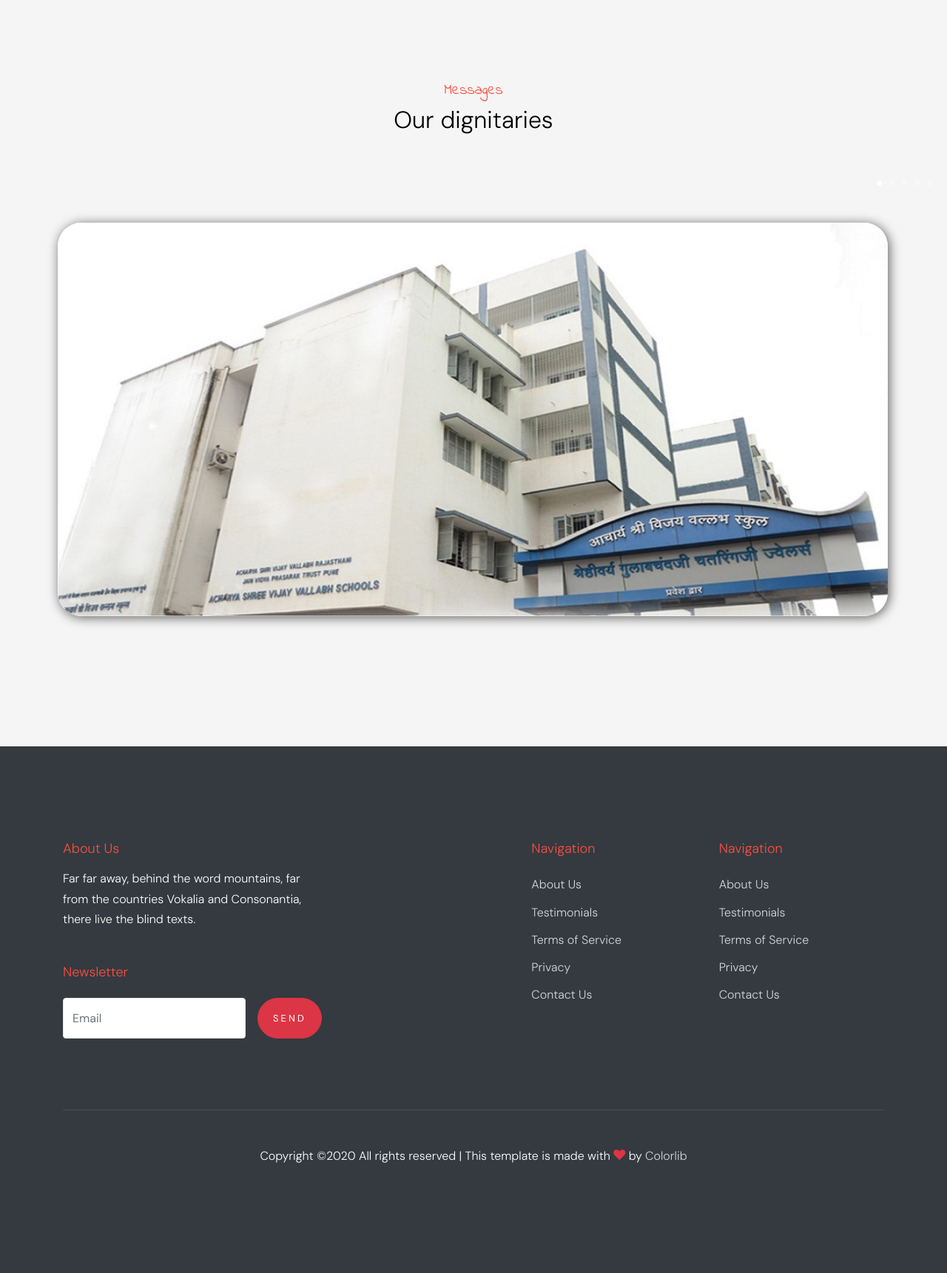
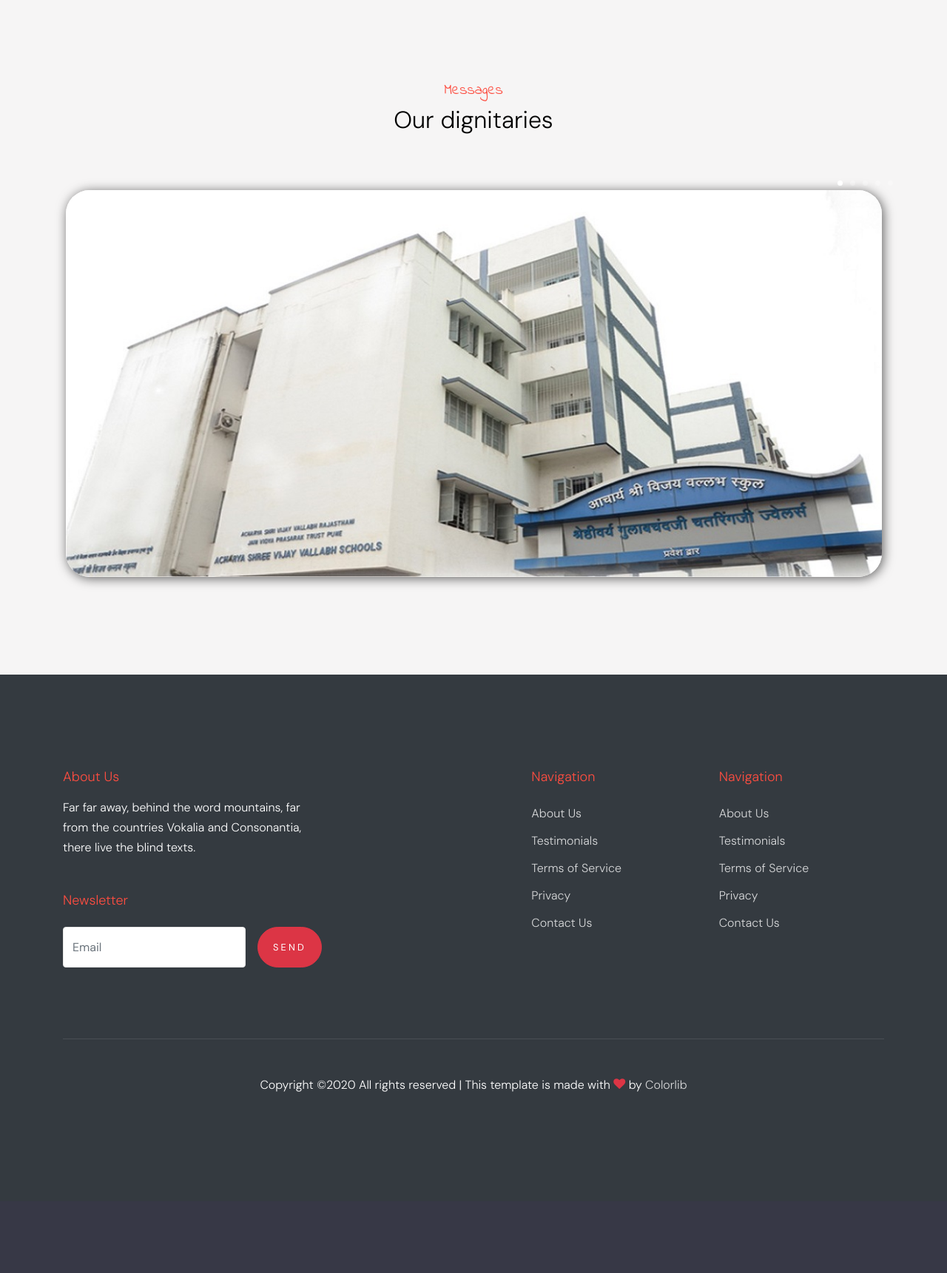
Before and after one commit to vusileaf/svvs, a PHP site: page /campus.php in a window 1280 px wide. Shown: the part 778-2499 px from the top of the page at 74% size. After the commit the page ends 2254 px from the top, so only its background shows below. Run offline with PHP 8.4, Linux system fonts and the light colour scheme; some web fonts are replaced.

Commit message:
new changes

```diff
--- a/campus.php
+++ b/campus.php
@@ -19,22 +19,22 @@
       </div>
     </div>
     <div class="row justify-content-center">
-      <div class="col-md-12">
+      <div class="col-md-11">
         <div class="owl-carousel nonloop-block-13">
           <div class="testimonial">
-              <img src="images/schoolbldg/1.jpg" alt="Image" class="vcard img-fluid slide_img">
+              <img src="images/schoolbldg/1.jpg" alt="Image" class="vcard slide_img">
           </div>
           <div class="testimonial">
-              <img src="images/schoolbldg/2.jpg" alt="Image" class="vcard img-fluid slide_img">
+              <img src="images/schoolbldg/2.jpg" alt="Image" class="vcard slide_img">
           </div>
           <div class="testimonial">
-              <img src="images/schoolbldg/3.jpg" alt="Image" class="vcard img-fluid slide_img">
+              <img src="images/schoolbldg/3.jpg" alt="Image" class="vcard slide_img">
           </div>
           <div class="testimonial">
-              <img src="images/schoolbldg/4.jpg" alt="Image" class="vcard img-fluid slide_img">
+              <img src="images/schoolbldg/4.jpg" alt="Image" class="vcard slide_img">
           </div>
           <div class="testimonial">
-              <img src="images/schoolbldg/5.jpg" alt="Image" class="vcard img-fluid slide_img">
+              <img src="images/schoolbldg/5.jpg" alt="Image" class="vcard slide_img">
           </div>
         </div>
       </div>
--- a/css/custom.css
+++ b/css/custom.css
@@ -95,8 +95,9 @@ bg_data {
 .slide_img {
     box-shadow: 2px 2px 15px rgba(0, 0, 0, 0.616);
     border-radius: 2em;
+    height: 100%;
 }
 
 .testimonial {
-    margin: 4em;
+    margin: 20px;
 }
```
